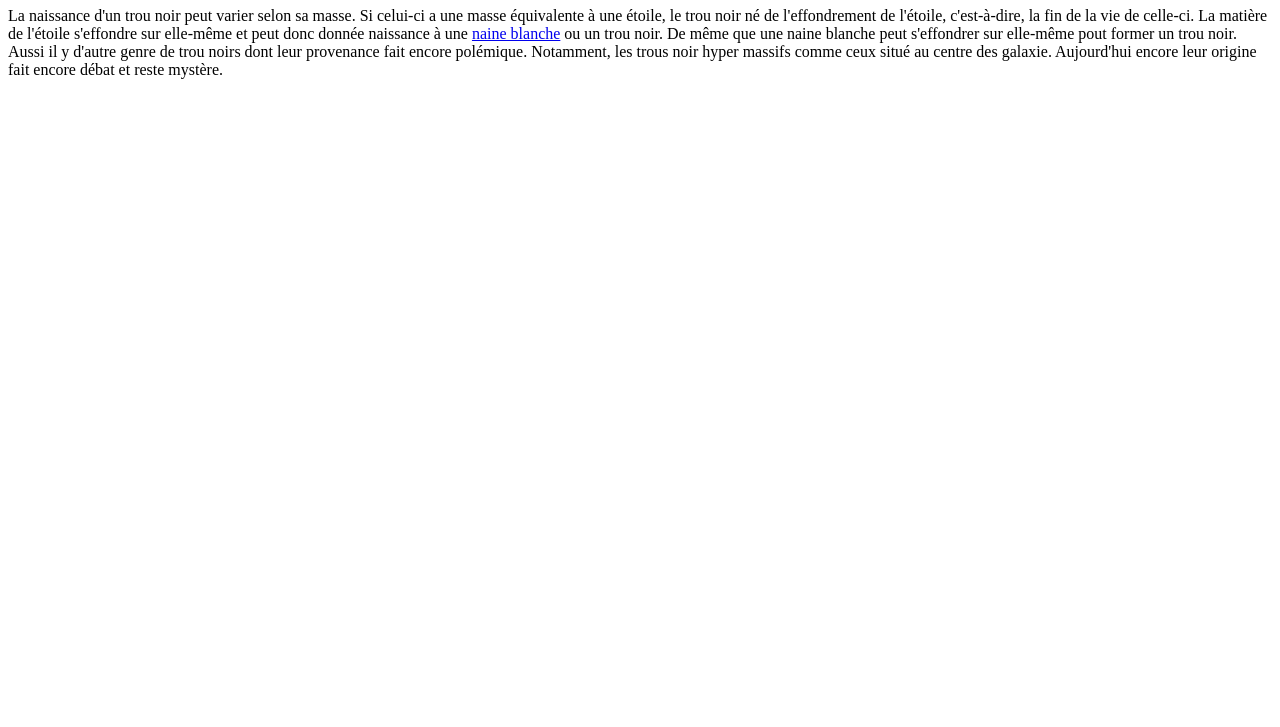
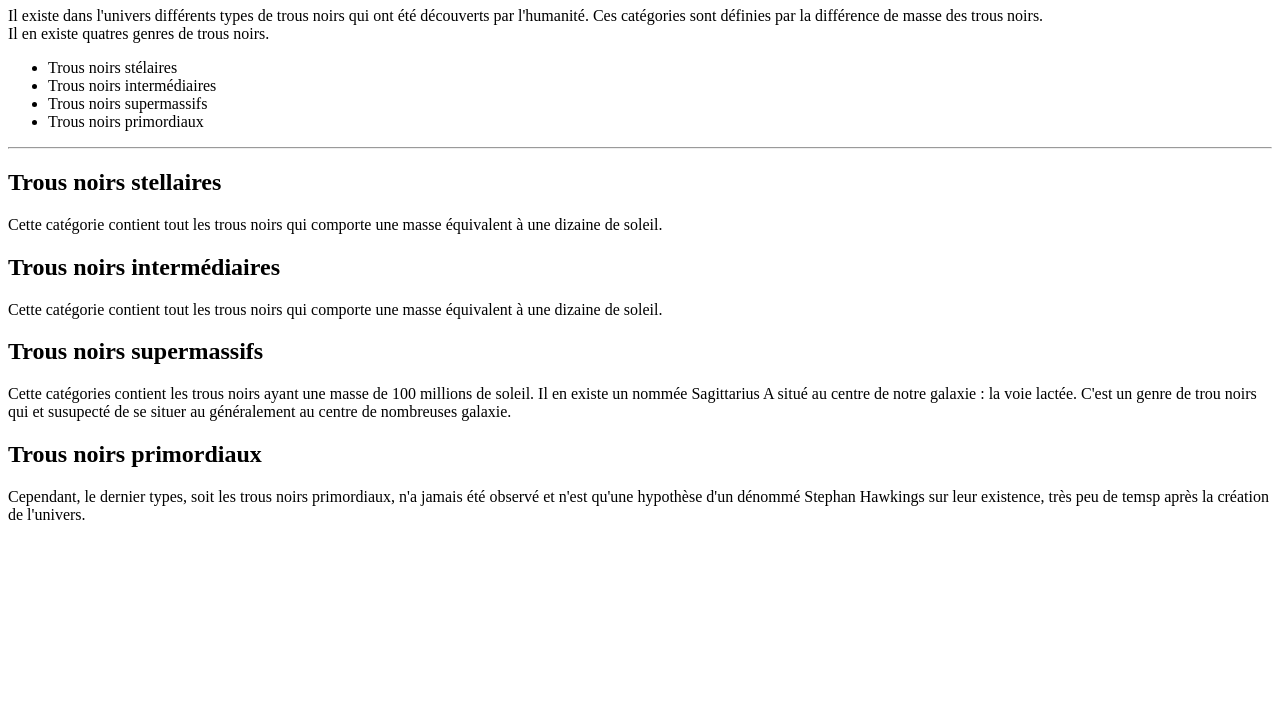
Before and after one commit to catiaa24/oc25_catia, a plain HTML site: page 2_web/page/page1.html in a window 1280 px wide. Shown: the part 73-800 px from the top of the page. Drawn offline with Linux system fonts and the light colour scheme.

Commit message:
création de page 2 et 3 du site web

```diff
--- a/2_web/page/page1.html
+++ b/2_web/page/page1.html
@@ -2,26 +2,63 @@
 
 <html>
     <head>
-        <title>La naissance</title>
+        <title>Les différents types de trous noirs</title>
         <meta charset="UTF-8">
 
     </head>
 
     <body>
-        <h1>La naissance d'un trou noir</h1>
+        <h1>Les différents types de trous noirs</h1>
 
-            La naissance d'un trou noir peut varier selon sa masse. Si celui-ci a une masse équivalente à une étoile,
-            le trou noir né de l'effondrement de l'étoile, c'est-à-dire, la fin de la vie de celle-ci. La matière
-            de l'étoile s'effondre sur elle-même et peut donc donnée naissance à une
-            <a href="http://www.google.com">naine blanche</a> ou un trou noir. De même que une naine blanche
-            peut s'effondrer sur elle-même pout former un trou noir.
-            <!--https://www.numerama.com/sciences/1514102-comment-naissent-les-trous-noirs.html-->
+        <p>
+            Il existe dans l'univers différents types de trous noirs qui ont été
+            découverts par l'humanité. Ces catégories sont définies par la différence
+            de masse des trous noirs.
+            <br>
+            Il en existe quatres genres de trous noirs.
 
-            <br>
+            <ul>
+                <li>Trous noirs stélaires</li>
+                <li>Trous noirs intermédiaires</li>
+                <li>Trous noirs supermassifs</li>
+                <li>Trous noirs primordiaux</li>
+            </ul>
 
-            Aussi il y d'autre genre de trou noirs dont leur provenance fait encore polémique. Notamment,
-            les trous noir hyper massifs comme ceux situé au centre des galaxie.
-            Aujourd'hui encore leur origine fait encore débat et reste mystère.
+        </p>
+        <hr>
+        <h2>Trous noirs stellaires</h2>
+        <p>
+            Cette catégorie contient tout les trous noirs qui comporte une masse
+            équivalent à une dizaine de soleil.
+        </p>
+
+        <h2>Trous noirs intermédiaires</h2>
+        <p>
+            Cette catégorie contient tout les trous noirs qui comporte une masse
+            équivalent à une dizaine de soleil.
+        </p>
+
+        <h2>Trous noirs supermassifs</h2>
+        <p>
+            Cette catégories contient les trous noirs ayant une masse de 100 millions
+            de soleil. Il en existe un nommée Sagittarius A situé au centre de notre
+            galaxie : la voie lactée. C'est un genre de trou noirs qui et susupecté
+            de se situer au généralement au centre de nombreuses galaxie.
+        </p>
+
+        <h2>Trous noirs primordiaux</h2>
+        <p>
+            Cependant, le dernier types, soit les trous noirs primordiaux,
+            n'a jamais été observé et n'est qu'une hypothèse d'un
+            dénommé Stephan Hawkings sur leur existence, très peu
+            de temsp après la création de l'univers.
+        </p>
+
+
+
+        <!--https://www.futura-sciences.com/sciences/dossiers/astronomie-trou-noir-dossier-introductif-4/page/4/
+        -->
+
 
 
     </body>
--- a/2_web/style/style.css
+++ b/2_web/style/style.css
@@ -0,0 +1,36 @@
+body {
+    background-color: black;
+}
+
+h1 {
+    text-align: center;
+    color: white;
+}
+
+h2 {
+    text-align: center;
+    color: rgb(255, 0, 187);
+}
+
+p {
+    width: 300px;
+    text-align: justify;
+    font-family: Geneva;
+    font-size: 14px;
+    font-style: italic;
+    margin: auto;
+    padding: 25px;
+    background-color: rgb(238, 10, 75);
+}
+
+canvas {
+    background-color: rgb(0, 0, 0);
+    border-style: solid;
+    border-width:2px;
+    border-color: white ;
+    display: block;
+    margin: auto;
+    border-radius: 10px;
+
+
+}
```
Also changed, not shown: 2_web/index.html (+4 -18 lines), 2_web/page/page2.html (+26 -6 lines), 2_web/page/page3.html (+31 -0 lines).
